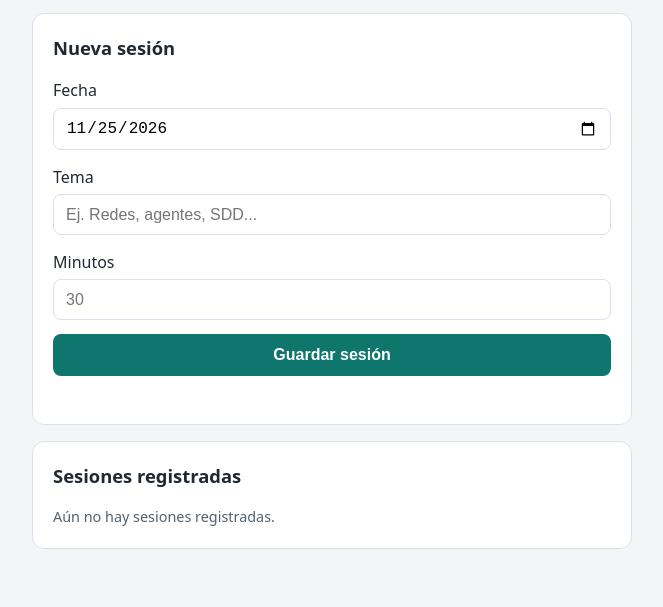
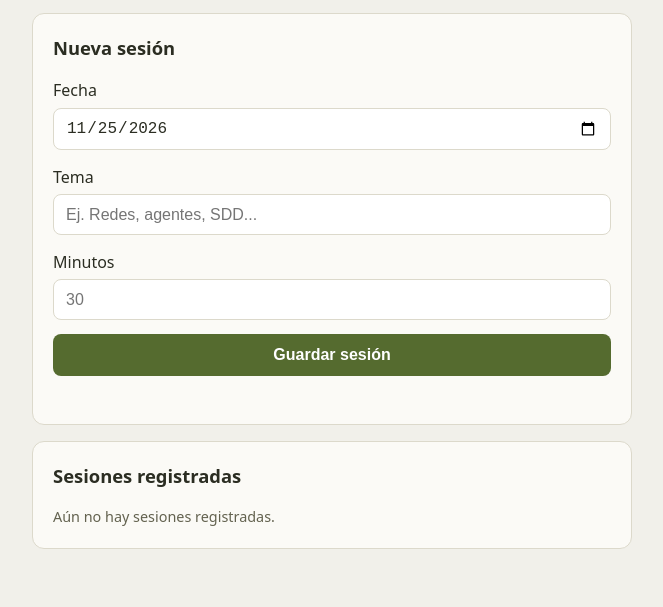
Before and after one commit to SergioGG21/taller-IA-ut-tehuacan, a plain HTML site: page index.html in a window 1280 px wide. Shown: the part 193-800 px from the top of the page, without its empty margins (308-971 px from the left). Drawn offline with Linux system fonts and the light colour scheme.

Commit message:
fix: paleta crema/oliva, MCP chrome-devtools, specs bloqueadas y orden robusto

```diff
--- a/app.js
+++ b/app.js
@@ -70,14 +70,12 @@
     return streak;
   }
 
+  // Ignora registros corruptos (sin fecha válida) para que la lista nunca se rompa.
   function sortSessionsNewestFirst(sessions) {
     if (!Array.isArray(sessions)) return [];
-    return [...sessions].sort((a, b) => {
-      if (a.date !== b.date) {
-        return b.date.localeCompare(a.date);
-      }
-      return 0;
-    });
+    return sessions
+      .filter((s) => s && parseLocalDate(s.date))
+      .sort((a, b) => b.date.localeCompare(a.date));
   }
 
   const logicApi = {
--- a/styles.css
+++ b/styles.css
@@ -1,11 +1,12 @@
 :root {
-  --bg: #f4f5f7;
-  --surface: #ffffff;
-  --text: #1f2933;
-  --muted: #52606d;
-  --accent: #0f766e;
-  --accent-hover: #115e59;
-  --border: #d9e2ec;
+  --bg: #f1f0ea;
+  --surface: #fbfaf6;
+  --text: #2b2d22;
+  --muted: #63624f;
+  --accent: #556b2f;
+  --accent-hover: #3f5022;
+  --border: #dcd9cb;
+  --on-accent: #ffffff;
 }
 
 * {
@@ -40,7 +41,7 @@ body {
 
 .streak-card {
   background: var(--accent);
-  color: #ffffff;
+  color: var(--on-accent);
   border-radius: 12px;
   padding: 1.25rem;
   display: flex;
@@ -86,11 +87,19 @@ input {
   border: 1px solid var(--border);
   border-radius: 8px;
   font-size: 1rem;
+  background: #ffffff;
+  color: var(--text);
+}
+
+input:focus {
+  outline: 2px solid var(--accent);
+  outline-offset: 1px;
+  border-color: var(--accent);
 }
 
 .btn-primary {
   background: var(--accent);
-  color: #ffffff;
+  color: var(--on-accent);
   border: none;
   border-radius: 8px;
   padding: 0.75rem 1rem;
```
Also changed, not shown: opencode.json (added, +11 -0 lines), tests/streak.test.js (+15 -1 lines), 5 other files.
